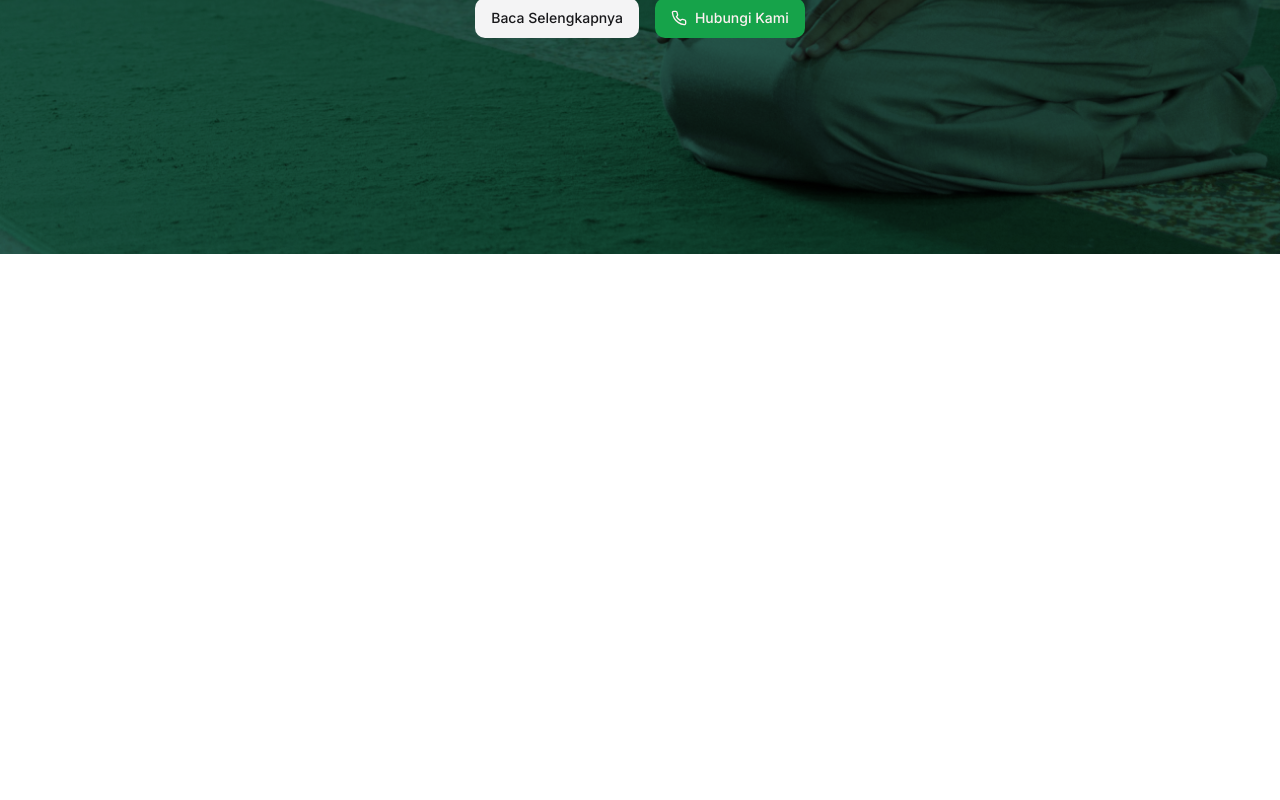
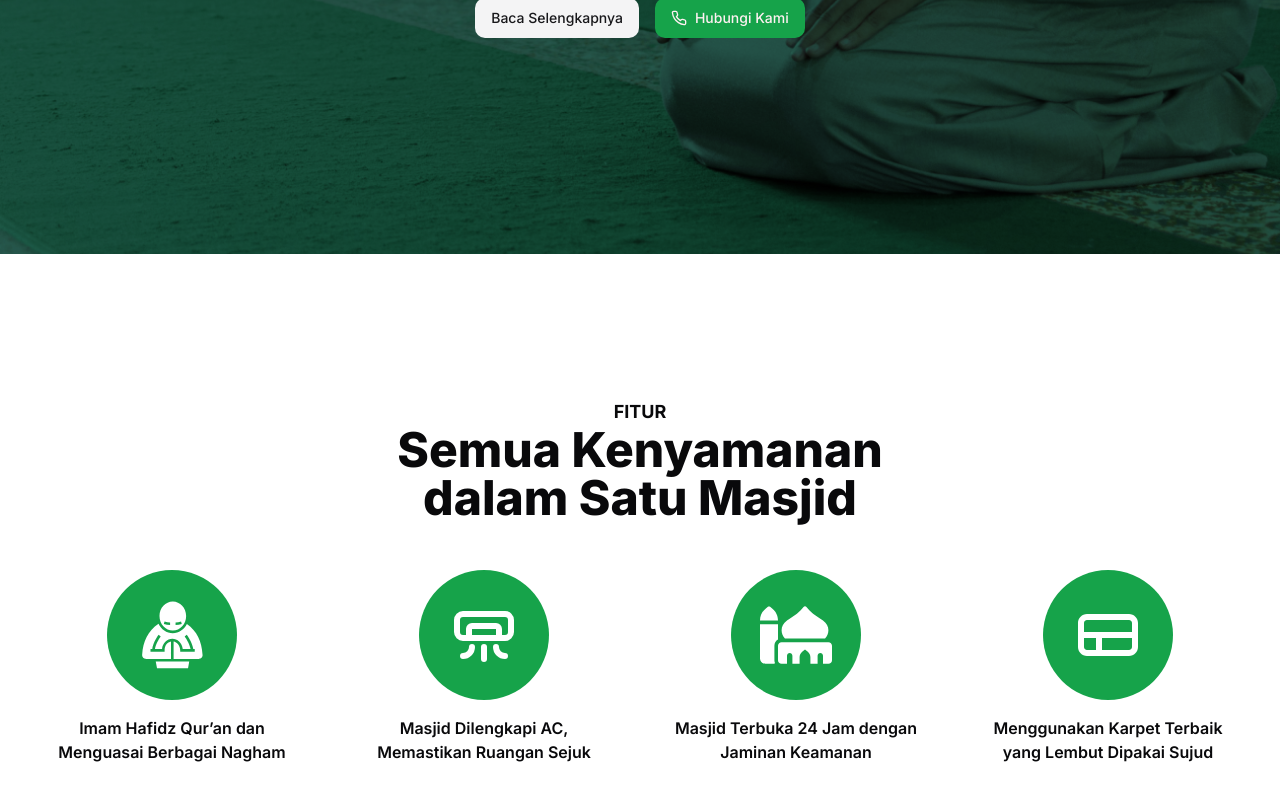
Before and after one commit to fitrondev/react-alkandari-landingpage, a React (Vite) app: page / in a window 1280 px wide. Shown: the part 546-1346 px from the top of the page. Before the commit the page ends 800 px from the top, so only its background shows below. Built offline with nearby package versions, Linux system fonts and the light colour scheme.

Commit message:
Add Feature component to App.tsx

```diff
--- a/src/App.tsx
+++ b/src/App.tsx
@@ -1,9 +1,11 @@
+import Feature from "./components/layouts/Feature";
 import HomeLayout from "./components/layouts/Home";
 
 const App = () => {
   return (
     <>
       <HomeLayout />
+      <Feature />
     </>
   );
 };
```
